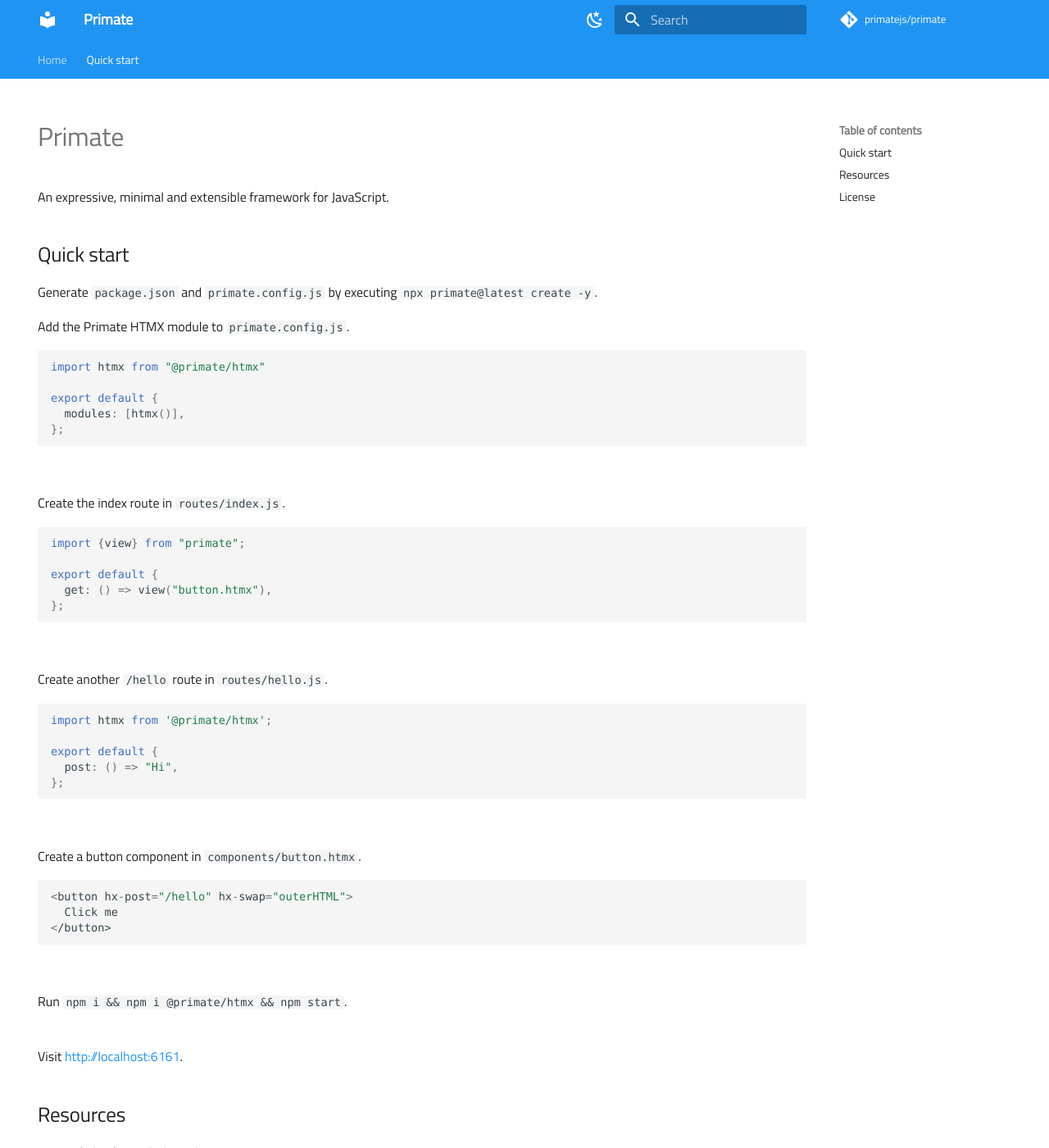
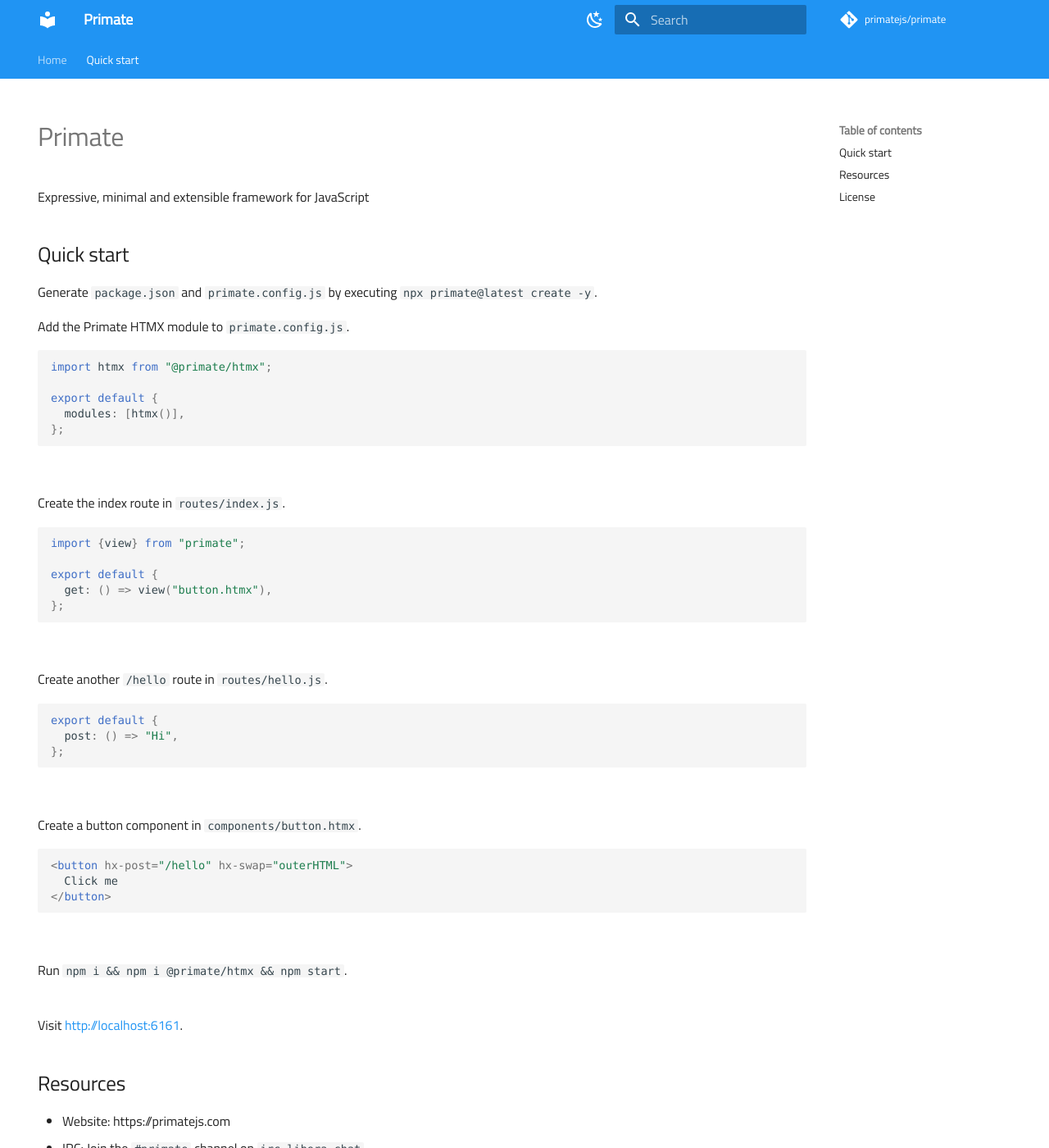
Before and after one commit to phaleth/primatejs-website, an MkDocs documentation site: the page built from docs/quick-start/index.md, in a window 1280 px wide and 1400 px high. Shown: the whole window at 82% size. Built offline with MkDocs 1.6.1 and Material for MkDocs 9.7.7, drawn with Linux system fonts in a browser that asks for light colours; comment, search, counter and statistics services are not loaded.

Commit message:
update index.md

````diff
--- a/docs/quick-start/index.md
+++ b/docs/quick-start/index.md
@@ -5,7 +5,7 @@ hide:
 
 # Primate
 
-An expressive, minimal and extensible framework for JavaScript.
+Expressive, minimal and extensible framework for JavaScript
 
 ## Quick start
 
@@ -14,7 +14,7 @@ Generate `package.json` and `primate.config.js` by executing `npx primate@latest
 Add the Primate HTMX module to `primate.config.js`.
 
 ```js
-import htmx from "@primate/htmx"
+import htmx from "@primate/htmx";
 
 export default {
   modules: [htmx()],
@@ -36,8 +36,6 @@ export default {
 Create another `/hello` route in `routes/hello.js`.
 
 ```js
-import htmx from '@primate/htmx';
-
 export default {
   post: () => "Hi",
 };
@@ -46,7 +44,7 @@ export default {
 
 Create a button component in `components/button.htmx`.
 
-```js
+```html
 <button hx-post="/hello" hx-swap="outerHTML">
   Click me
 </button>
@@ -66,5 +64,3 @@ Visit <http://localhost:6161>.
 ## License
 
 MIT
-
-[primate-domains]: https://github.com/primatejs/primate-domains
````
